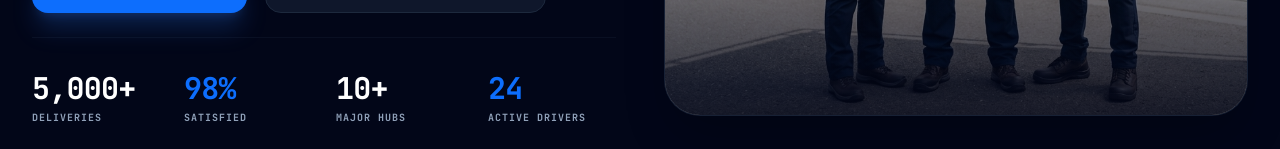
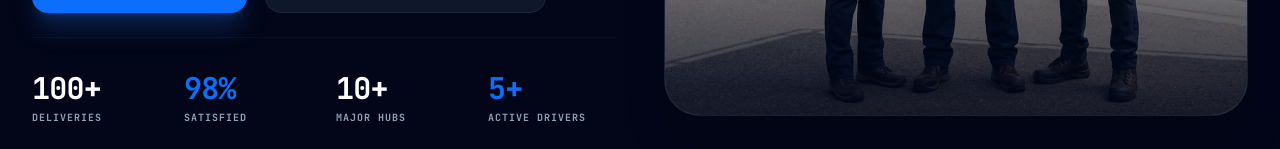
Before and after one commit to DUBEM-STYLES/Cosset-Logistics, a React (Vite) app: page / in a window 1280 px wide. Shown: the part 565-714 px from the top of the page. Built offline with nearby package versions, Linux system fonts and the light colour scheme.

Commit message:
refactor: update company metrics and animation speed
Adjusted statistics and animation intervals to reflect current operational capacity.

```diff
--- a/src/App.tsx
+++ b/src/App.tsx
@@ -100,10 +100,10 @@ export default function App() {
   const [activeLightbox, setActiveLightbox] = useState<GalleryItem | null>(null);
 
   // Counters start value for counting-up animations on load
-  const [deliveriesCount, setDeliveriesCount] = useState(3800);
+  const [deliveriesCount, setDeliveriesCount] = useState(80);
   const [satisfactionRate, setSatisfactionRate] = useState(85);
   const [citiesServed, setCitiesServed] = useState(1);
-  const [trucksLive, setTrucksLive] = useState(5);
+  const [trucksLive, setTrucksLive] = useState(2);
 
   // Customer Portal preloaded reservation matrix
   const [bookings, setBookings] = useState<Booking[]>([
@@ -158,13 +158,13 @@ export default function App() {
   useEffect(() => {
     const deliveriesInterval = setInterval(() => {
       setDeliveriesCount((prev) => {
-        if (prev >= 5000) {
+        if (prev >= 100) {
           clearInterval(deliveriesInterval);
-          return 5000;
+          return 100;
         }
-        return prev + 60;
+        return prev + 1;
       });
-    }, 20);
+    }, 40);
 
     const satisfactionInterval = setInterval(() => {
       setSatisfactionRate((prev) => {
@@ -188,13 +188,13 @@ export default function App() {
 
     const trucksInterval = setInterval(() => {
       setTrucksLive((prev) => {
-        if (prev >= 24) {
+        if (prev >= 5) {
           clearInterval(trucksInterval);
-          return 24;
+          return 5;
         }
         return prev + 1;
       });
-    }, 90);
+    }, 300);
 
     return () => {
       clearInterval(deliveriesInterval);
@@ -614,7 +614,7 @@ export default function App() {
                 </div>
                 <div>
                   <div className="text-3xl font-black text-royal-blue tracking-tight flex items-center gap-1.5 justify-start">
-                    <span>{trucksLive}</span>
+                    <span>{trucksLive}+</span>
                     <span className="w-2.5 h-2.5 rounded-full bg-emerald-500 inline-block animate-ping"></span>
                   </div>
                   <div className="text-[10px] font-bold text-slate-400 uppercase tracking-widest mt-1">
```
